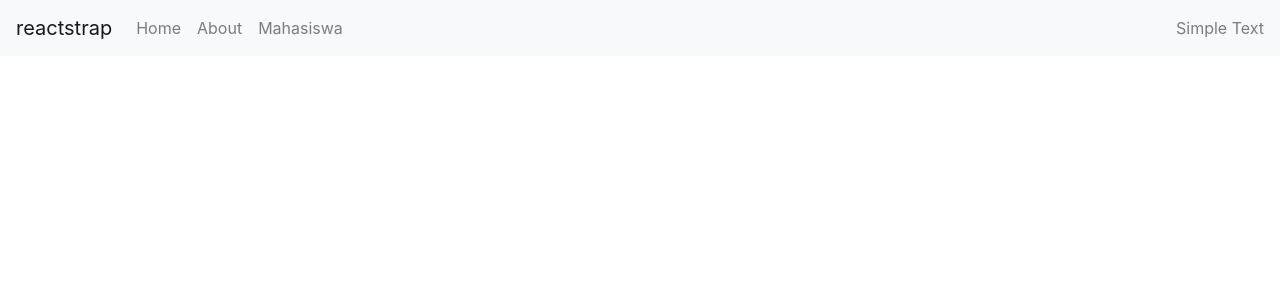
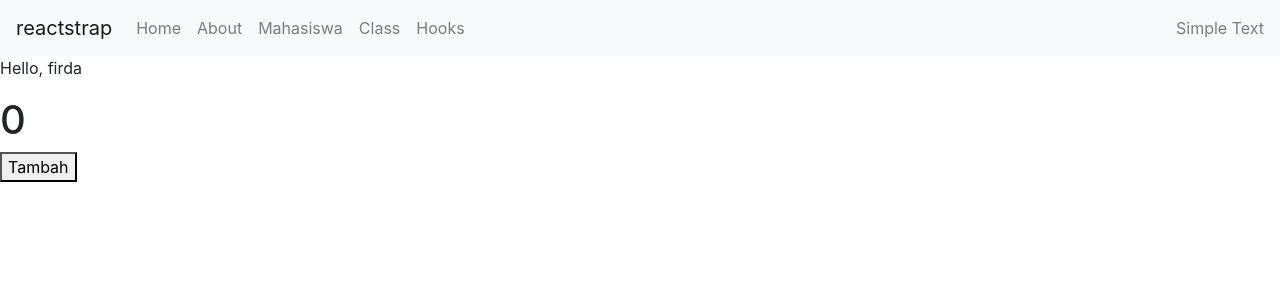
Before and after one commit to hbayuz/reactapp, a React (Create React App) app: page /hooks in a window 1280 px wide. Shown: the top 300 px of the page. Built offline with nearby package versions, Linux system fonts and the light colour scheme.

Commit message:
UseState React Hooks

```diff
--- a/src/App.js
+++ b/src/App.js
@@ -7,13 +7,8 @@ import About from './Component/Fungsional/AboutComp';
 import ListComp from './Component/Class/ListComp';
 import TambahComp from './Component/Class/TambahComp';
 import EditComp from './Component/Class/EditComp';
-
-// import BootstrapComp from './Component/Class/BootstrapComp';
-// import Parent from './Component/Class/Parent';
-//import logo from './logo.svg';
-//import './App.css';
-// import Home from './Component/Fungsional/Home';
-//import Beranda from './Component/Class/Beranda';
+import KelasComp from './Component/Hooks/Class/KelasComp';
+import HooksComp from './Component/Hooks/Functional/HooksComp';
 
 const App = () => {
   return (
@@ -25,6 +20,9 @@ const App = () => {
         <Route exact path="/mahasiswa" component={ListComp} />
         <Route exact path="/mahasiswa/tambah" component={TambahComp} />
         <Route exact path="/mahasiswa/edit" component={EditComp} />
+        <Route exact path="/kelas" component={KelasComp} />
+        <Route exact path="/hooks" component={HooksComp} />
+
 
 
         {/* <Route exact path="/detail/:id" component={DetailComp} /> */}
--- a/src/Component/Fungsional/NavbarComp.jsx
+++ b/src/Component/Fungsional/NavbarComp.jsx
@@ -32,6 +32,14 @@ const NavbarComp = (props) => {
                         <NavItem>
                             <NavLink href="/mahasiswa">Mahasiswa</NavLink>
                         </NavItem>
+
+                        <NavItem>
+                            <NavLink href="/kelas">Class</NavLink>
+                        </NavItem>
+
+                        <NavItem>
+                            <NavLink href="/hooks">Hooks</NavLink>
+                        </NavItem>
                     </Nav>
                     <NavbarText>Simple Text</NavbarText>
                 </Collapse>
--- /dev/null
+++ b/src/Component/Hooks/Class/KelasComp.jsx
@@ -0,0 +1,28 @@
+import React, { Component } from 'react';
+
+class KelasComp extends Component {
+    constructor(props) {
+        super(props)
+
+        this.state = {
+            jumlah: 0
+        }
+    }
+
+    tambahProduk = () => {
+        this.setState ({
+            jumlah: this.state.jumlah + 1
+        })
+    }
+
+    render() {
+        return (
+            <div>
+                <h1>{this.state.jumlah}</h1>
+                <button onClick = {this.tambahProduk}>Tambah Produk</button>
+            </div>
+        );
+    }
+}
+
+export default KelasComp;
--- /dev/null
+++ b/src/Component/Hooks/Functional/HooksComp.jsx
@@ -0,0 +1,29 @@
+import React, {useState} from 'react';
+import TampilComp from './TampilComp';
+const HooksComp = () => {
+    const [jumlah, tambahJumlah] = useState(0)
+
+    //login
+    const [dataLogin, setDataLogin] = useState({username:'firda', token:'123abcd', isLogin: true})
+
+    //cek kondisi login
+    let tampil;
+
+    if(dataLogin.isLogin){
+        tampil = <TampilComp
+            username = {dataLogin.username}
+            fungsi = {tambahJumlah.bind(this)}
+            jumlah = {jumlah} />
+    } else {
+        tampil = <TampilComp username = "Maaf anda belum Login :3" disabled = {true}/>
+    }
+
+
+    return (
+        <div>
+            {tampil}
+        </div>
+    );
+}
+
+export default HooksComp;
--- /dev/null
+++ b/src/Component/Hooks/Functional/TampilComp.jsx
@@ -0,0 +1,13 @@
+import React from 'react';
+
+function TampilComp(props) {
+    return (
+        <div>
+            <p>Hello, {props.username}</p>
+            <h1>{props.jumlah}</h1>
+            <button onClick = {() => props.fungsi(props.jumlah + 1)} disabled = {props.disabled}>Tambah</button>
+        </div>
+    );
+}
+
+export default TampilComp;
```
